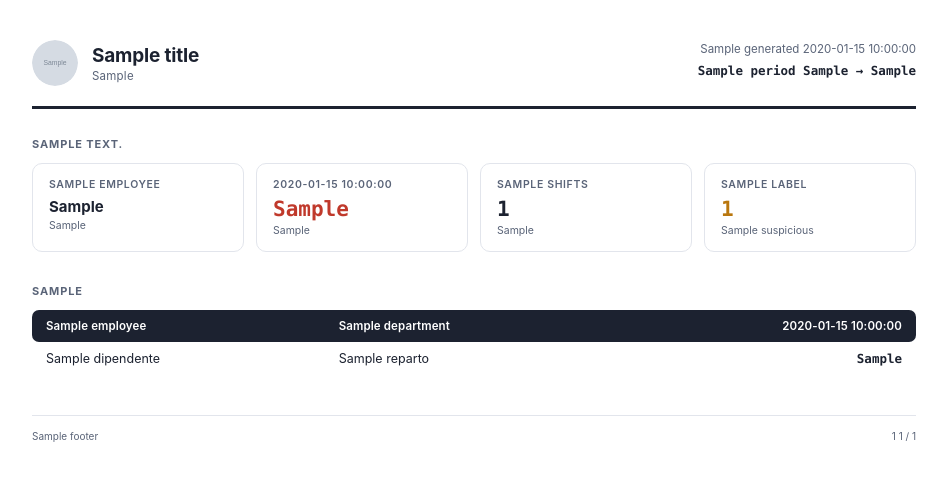
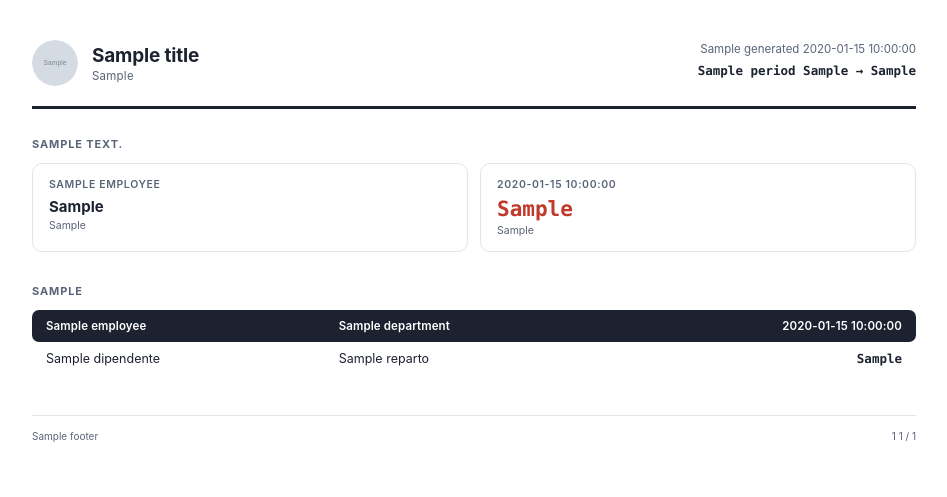
Before and after one commit to g14mp13r0/TimbraNFC, a Python web app: template server/app/templates/report_export.html in a window 1280 px wide. Shown: the top 497 px of the page, without its empty margins (166-1113 px from the left). Run offline with Jinja, Linux system fonts and the light colour scheme; the template is opened without the code that fills it: most values are stand-ins (such as "Sample title", 1, 10 or a date in 2020); grey boxes marked "Sample" are stand-in pictures.

Commit message:
Refactor report generation by removing unnecessary anomaly statistics and adjusting HTML layout
- Removed the `conta_anomalie` function call and related anomaly statistics from the report context, simplifying data processing.
- Updated the HTML template to reflect these changes by eliminating the display of shift and anomaly statistics, enhancing report clarity.
- Adjusted the CSS grid layout in the report export template for improved visual presentation.

This update aims to streamline the reporting process and improve the overall user experience in the TimbraNFC system.

```diff
--- a/server/app/templates/report_export.html
+++ b/server/app/templates/report_export.html
@@ -108,7 +108,7 @@
   }
   .summary-grid{
     display:grid;
-    grid-template-columns:repeat(4,1fr);
+    grid-template-columns:repeat(2,1fr);
     gap:12px;
     margin-bottom:32px;
   }
@@ -325,16 +325,6 @@
       <div class="value accent">{{ durata_totale }}</div>
       {% if hint_aperti %}<div class="hint">{{ hint_aperti }}</div>{% endif %}
     </div>
-    <div class="stat-card">
-      <div class="label">{{ labels.shifts }}</div>
-      <div class="value">{{ n_turni }}</div>
-      <div class="hint">{{ labels.in_period }}</div>
-    </div>
-    <div class="stat-card">
-      <div class="label">{{ labels.anomalies }}</div>
-      <div class="value warn">{{ n_anomalie }}</div>
-      <div class="hint">{{ labels.suspicious }}</div>
-    </div>
   </div>
 
   {% if dipendenti_ore %}
```
Also changed, not shown: server/app/services/report_html.py (+0 -8 lines).
